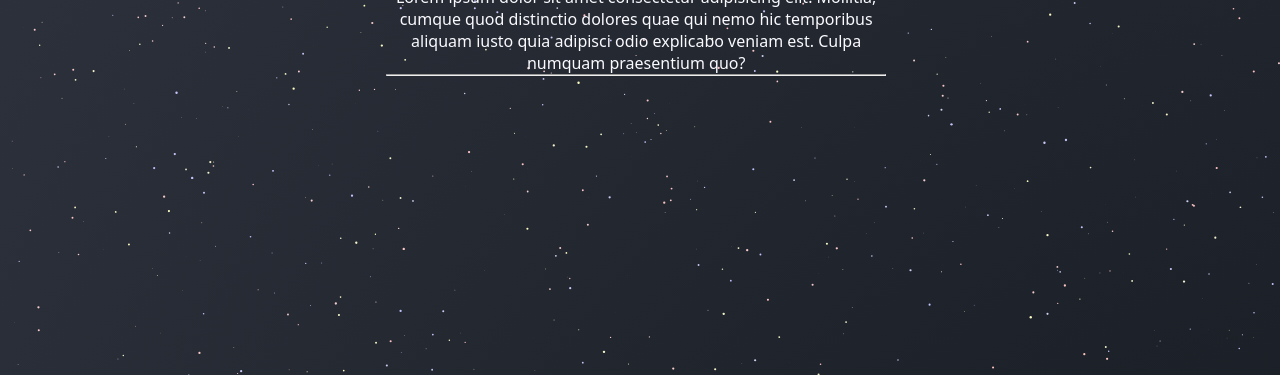
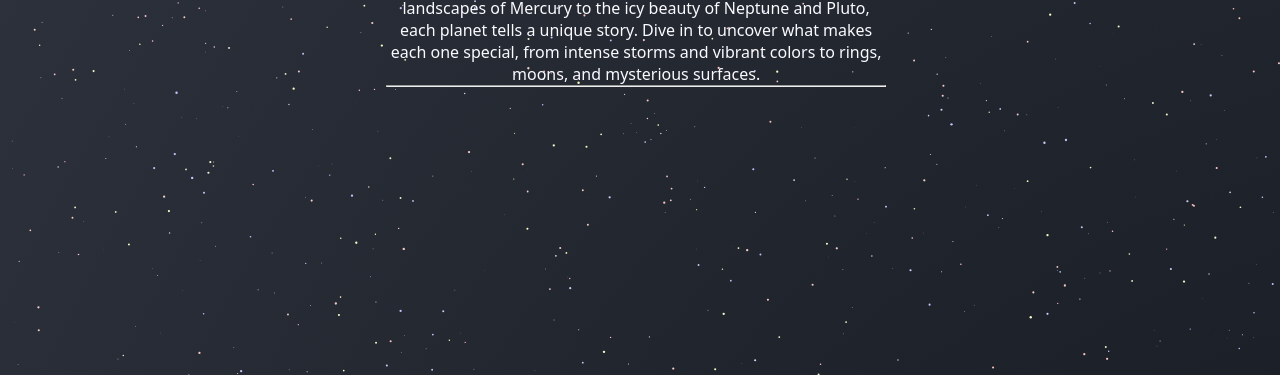
Before and after one commit to Xyr0za/website, a plain HTML site: page index.html in a window 1280 px wide. Shown: the part 425-800 px from the top of the page. Drawn offline with Linux system fonts and the light colour scheme.

Commit message:
Update index.html

```diff
--- a/index.html
+++ b/index.html
@@ -39,7 +39,7 @@
     <h1>Astrophysics</h1>
     <div id="cont">
         <hr>
-        <p id="yap">Lorem ipsum dolor sit amet consectetur adipisicing elit. Mollitia, cumque quod distinctio dolores quae qui nemo hic temporibus aliquam iusto quia adipisci odio explicabo veniam est. Culpa numquam praesentium quo?</p>
+        <p id="yap">Discover the fascinating worlds that orbit our Sun! From the rocky landscapes of Mercury to the icy beauty of Neptune and Pluto, each planet tells a unique story. Dive in to uncover what makes each one special, from intense storms and vibrant colors to rings, moons, and mysterious surfaces.</p>
         <hr>
     </div>
 </div>
```
